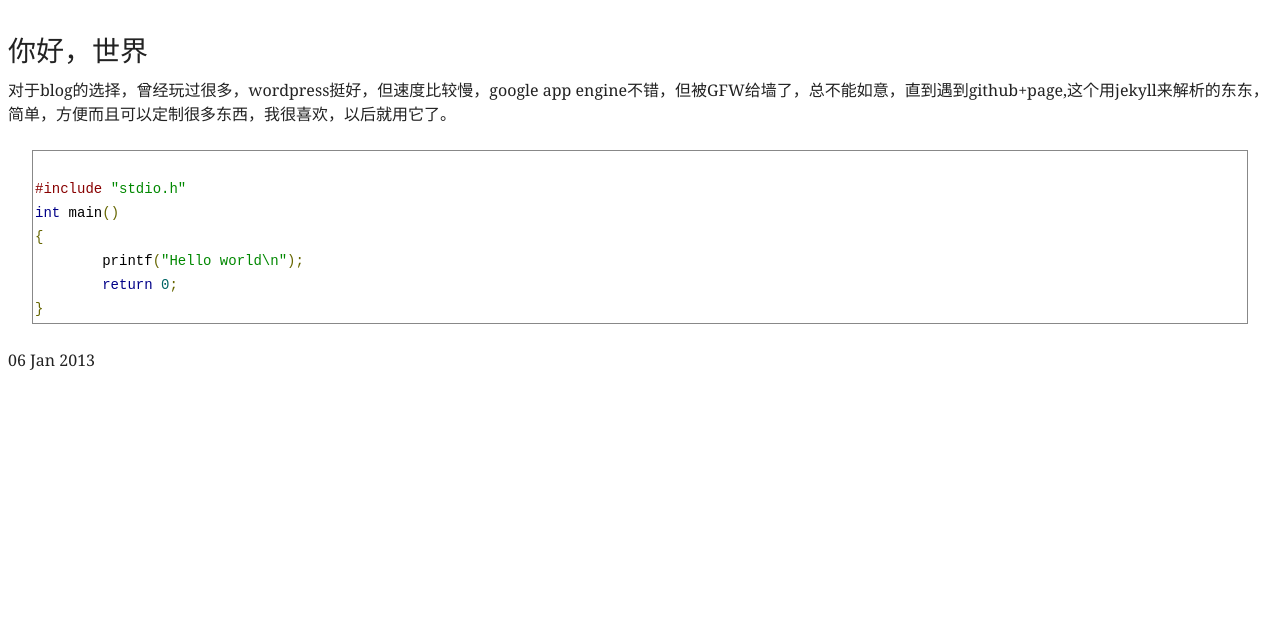
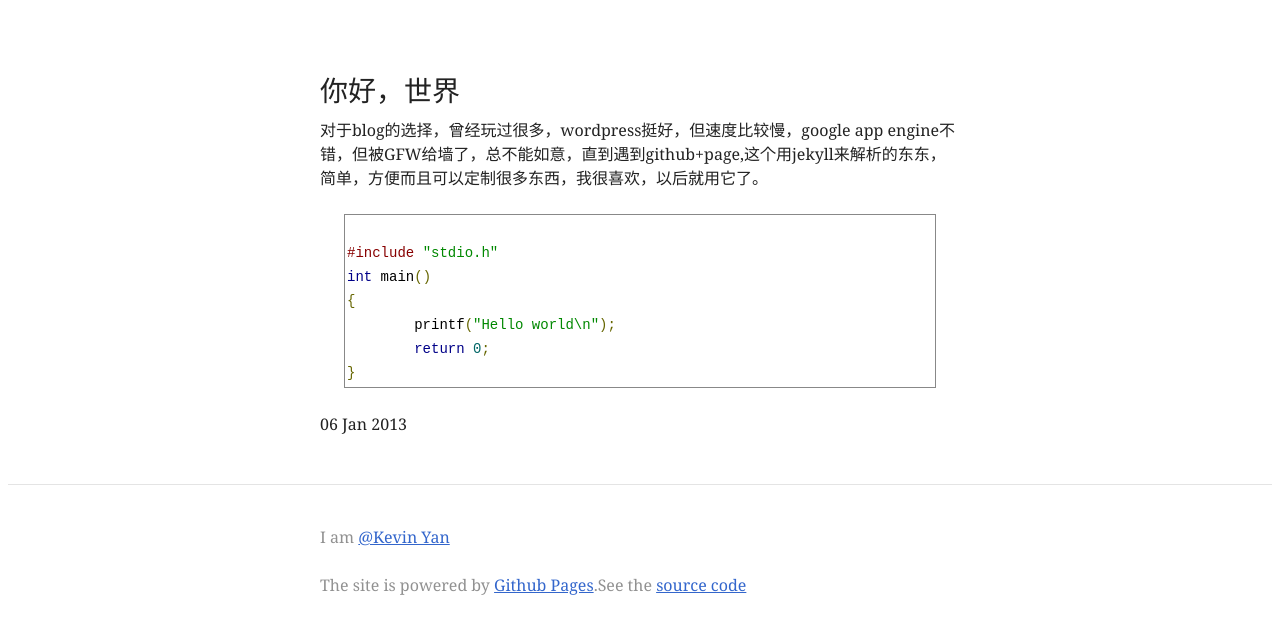
Before and after one commit to since1q80/me, a Jekyll site: the page built from _posts/2013-01-06-hello-world.html, in a window 1280 px wide. Shown: the top 634 px of the page. Built offline with Jekyll 4.4.1, drawn with Linux system fonts in a browser that asks for light colours; Markdown is read by kramdown in place of the engine named in the settings.

Commit message:
update index

```diff
--- a/_layouts/post.html
+++ b/_layouts/post.html
@@ -8,12 +8,18 @@
 <title>{{ page.title }}</title>
 </head>
 <body onload="prettyPrint()">
-
+<div class="page">
 　　　　{{ content }}
 <!-- UY BEGIN -->
 <div id="uyan_frame"></div>
 <script type="text/javascript" id="UYScript" src="http://v1.uyan.cc/js/iframe.js?UYUserId=0" async=""></script>
 <!-- UY END -->
-
+</div>
+<footer>
+	<div class="footer-section">
+		<p>I am <a href="http://weibo.com/1q80">@Kevin Yan</a></p>
+		<p>The site is powered by <a href="http://pages.github.com">Github Pages</a>.See the <a href="https://github.com/since1q80/me">source code</a></p>
+	</div>
+</footer>
 </body>
 </html>
--- a/index.html
+++ b/index.html
@@ -2,7 +2,7 @@
 layout: default
 title: 凯文的世界
 ---
-　　<h2>{{ page.title }}</h2>
+　　<img src="http://tp2.sinaimg.cn/1726324045/180/5629208742/1"><h2>{{ page.title }}</h2>
 　　<p>最新文章</p>
 　　<ul>
 　　　　{% for post in site.posts %}
```
Also changed, not shown: 1 other file.
